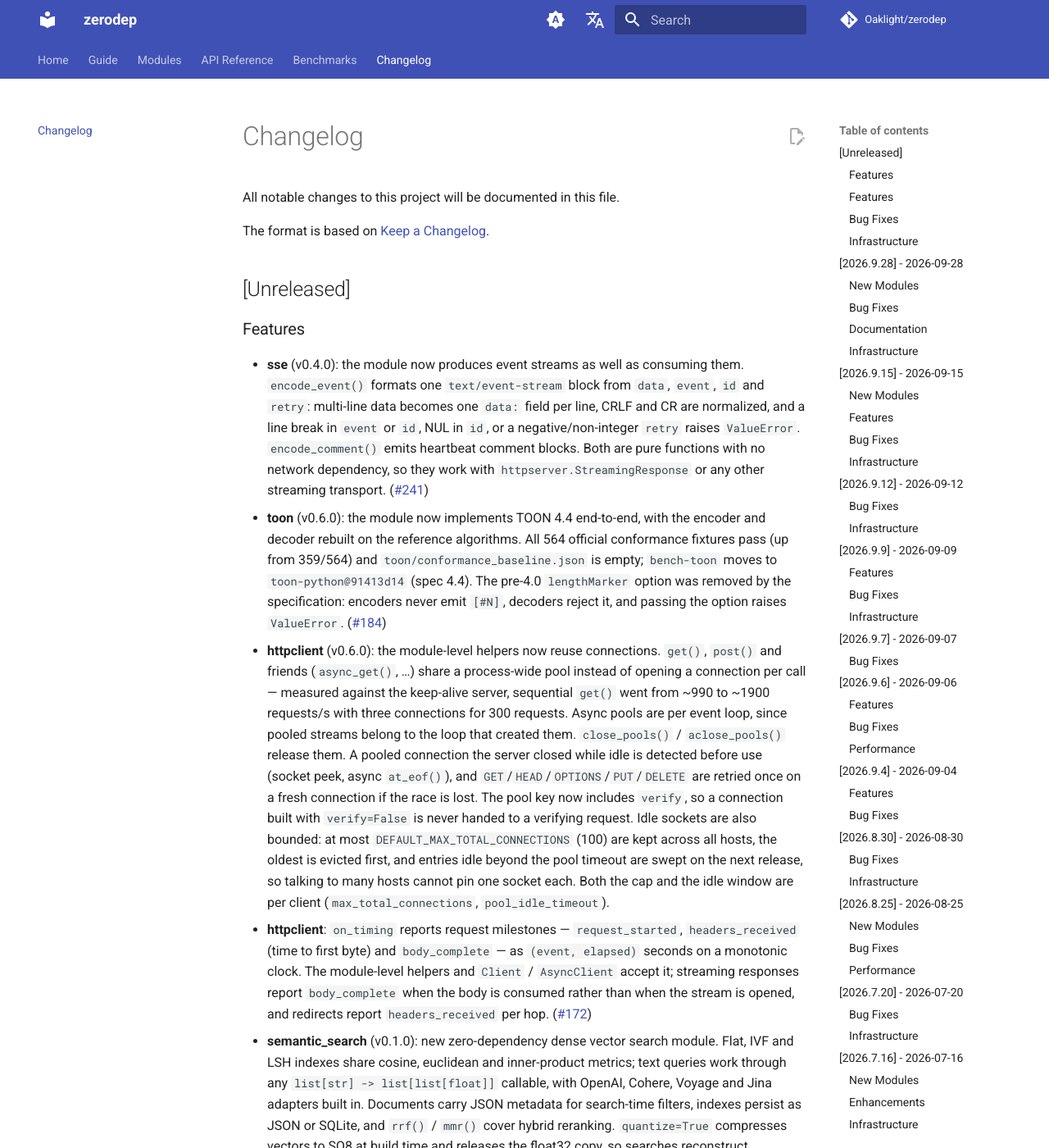
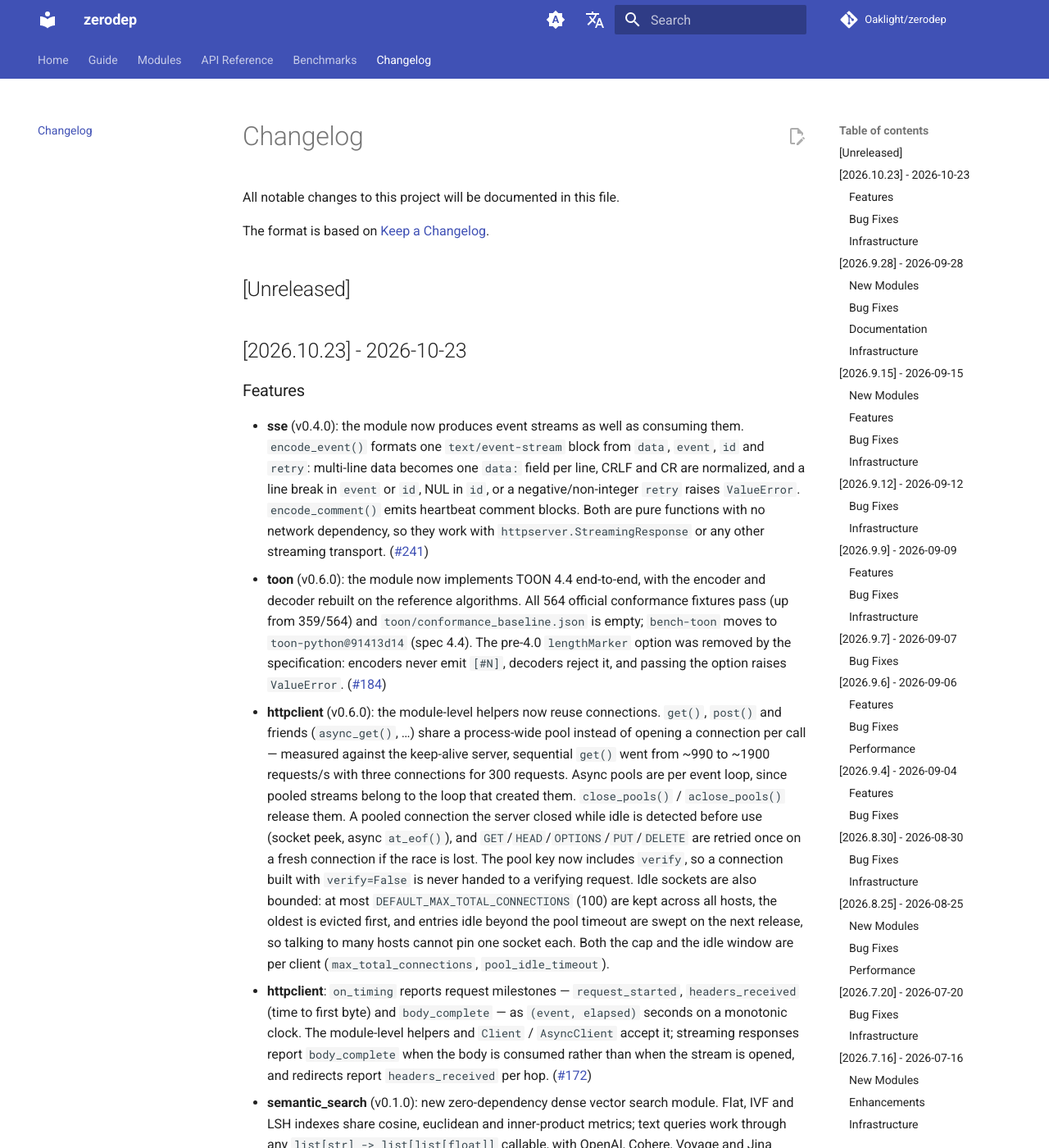
Before and after one commit to Oaklight/zerodep, an MkDocs documentation site: the page built from docs/changelog.md, in a window 1280 px wide and 1400 px high. Shown: the whole window at 82% size. Built offline with MkDocs 1.6.1 and Material for MkDocs 9.7.7, drawn with Linux system fonts in a browser that asks for light colours; comment, search, counter and statistics services are not loaded.

Commit message:
docs(changelog): cut 2026.10.23

```diff
--- a/docs/changelog.md
+++ b/docs/changelog.md
@@ -6,6 +6,8 @@ The format is based on [Keep a Changelog](https://keepachangelog.com/en/1.1.0/).
 
 ## [Unreleased]
 
+## [2026.10.23] - 2026-10-23
+
 ### Features
 
 - **sse** (v0.4.0): the module now produces event streams as well as consuming them. `encode_event()` formats one `text/event-stream` block from `data`, `event`, `id` and `retry`: multi-line data becomes one `data:` field per line, CRLF and CR are normalized, and a line break in `event` or `id`, NUL in `id`, or a negative/non-integer `retry` raises `ValueError`. `encode_comment()` emits heartbeat comment blocks. Both are pure functions with no network dependency, so they work with `httpserver.StreamingResponse` or any other streaming transport. ([#241](https://github.com/Oaklight/zerodep/issues/241))
@@ -13,8 +15,6 @@ The format is based on [Keep a Changelog](https://keepachangelog.com/en/1.1.0/).
 - **httpclient** (v0.6.0): the module-level helpers now reuse connections. `get()`, `post()` and friends (`async_get()`, …) share a process-wide pool instead of opening a connection per call — measured against the keep-alive server, sequential `get()` went from ~990 to ~1900 requests/s with three connections for 300 requests. Async pools are per event loop, since pooled streams belong to the loop that created them. `close_pools()` / `aclose_pools()` release them. A pooled connection the server closed while idle is detected before use (socket peek, async `at_eof()`), and `GET`/`HEAD`/`OPTIONS`/`PUT`/`DELETE` are retried once on a fresh connection if the race is lost. The pool key now includes `verify`, so a connection built with `verify=False` is never handed to a verifying request. Idle sockets are also bounded: at most `DEFAULT_MAX_TOTAL_CONNECTIONS` (100) are kept across all hosts, the oldest is evicted first, and entries idle beyond the pool timeout are swept on the next release, so talking to many hosts cannot pin one socket each. Both the cap and the idle window are per client (`max_total_connections`, `pool_idle_timeout`).
 - **httpclient**: `on_timing` reports request milestones — `request_started`, `headers_received` (time to first byte) and `body_complete` — as `(event, elapsed)` seconds on a monotonic clock. The module-level helpers and `Client` / `AsyncClient` accept it; streaming responses report `body_complete` when the body is consumed rather than when the stream is opened, and redirects report `headers_received` per hop. ([#172](https://github.com/Oaklight/zerodep/issues/172))
 - **semantic_search** (v0.1.0): new zero-dependency dense vector search module. Flat, IVF and LSH indexes share cosine, euclidean and inner-product metrics; text queries work through any `list[str] -> list[list[float]]` callable, with OpenAI, Cohere, Voyage and Jina adapters built in. Documents carry JSON metadata for search-time filters, indexes persist as JSON or SQLite, and `rrf()` / `mmr()` cover hybrid reranking. `quantize=True` compresses vectors to SQ8 at build time and releases the float32 copy, so searches reconstruct distances from the quantized data with about a quarter of the memory footprint. ([#171](https://github.com/Oaklight/zerodep/pull/171))
-
-### Features
 
 - **httpserver** (v0.6.0): connections now serve more than one request. HTTP/1.1 stays alive unless the request or the response sends `Connection: close` (matched case-insensitively); HTTP/1.0 stays alive only when the request asks for it; an unrecognised protocol version closes; streaming responses still close. New `App(keep_alive=..., keep_alive_timeout=..., max_requests_per_connection=...)` options tune or disable it. `keep_alive_timeout` bounds only the wait for the next request line, so headers and a slow body keep the full `read_timeout`; an idle connection closes quietly after it instead of answering `408`, while a request that stalls after its request line does get `408`. `HEAD` is dispatched to the matching `GET` route and answers with the same headers — `Content-Length` included — and no body, so a kept-alive client is never left with stray bytes. A client that closes between requests is no longer reported as a bad request. ([#210](https://github.com/Oaklight/zerodep/issues/210))
 
```
